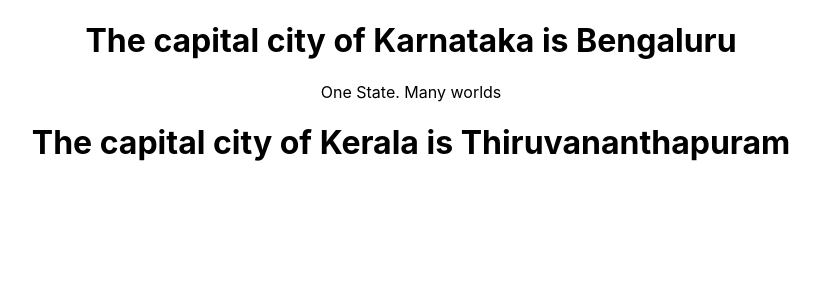
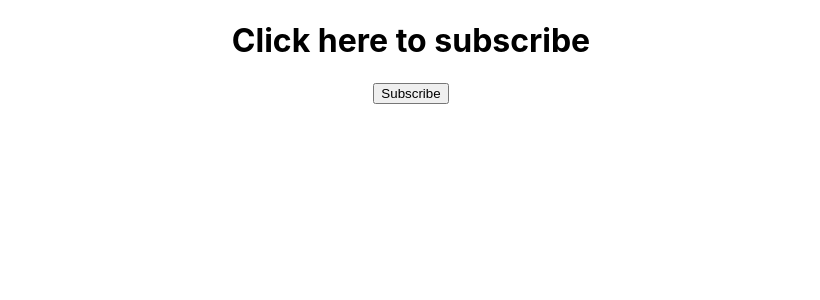
Before and after one commit to chinmaybhat1/react-js, a React (Create React App) app: page / in a window 1280 px wide. Shown: the top 300 px of the page, without its empty margins (229-1049 px from the left). Built offline with nearby package versions, Linux system fonts and the light colour scheme.

Commit message:
State and use state with events

```diff
--- a/src/App.js
+++ b/src/App.js
@@ -3,12 +3,14 @@ import logo from './logo.svg';
 import './App.css';
 import Functional from './Components/Functional';
 import ClassComponent from './Components/ClassComponent';
+import Message from './Components/Message';
 
 function App() {
   return (
     <div className="App">
-      <Functional capital='Bengaluru' state='Karnataka'>One State. Many worlds</Functional>
-      <ClassComponent capital='Thiruvananthapuram' state='Kerala'/>
+      {/* <Functional capital='Bengaluru' state='Karnataka'>One State. Many worlds</Functional>
+      <ClassComponent capital='Thiruvananthapuram' state='Kerala'/> */}
+      <Message/>
     </div>
   );
 }
--- /dev/null
+++ b/src/Components/Message.js
@@ -0,0 +1,27 @@
+import React, { Component } from 'react';
+
+class Message extends Component {
+    constructor(){
+        super()
+        this.state = {
+            message: 'Click here to subscribe'
+        }
+    }
+
+    changeMessageHandler = () => {
+        console.log("Change Message handler called.")
+        this.setState({
+            message: 'Thanks for subscribing'
+        })
+    }
+  render() {
+    return (
+      <div>
+        <h1>{this.state.message}</h1>
+        <button onClick={this.changeMessageHandler}>Subscribe</button>
+      </div>
+    );
+  }
+}
+
+export default Message
```
